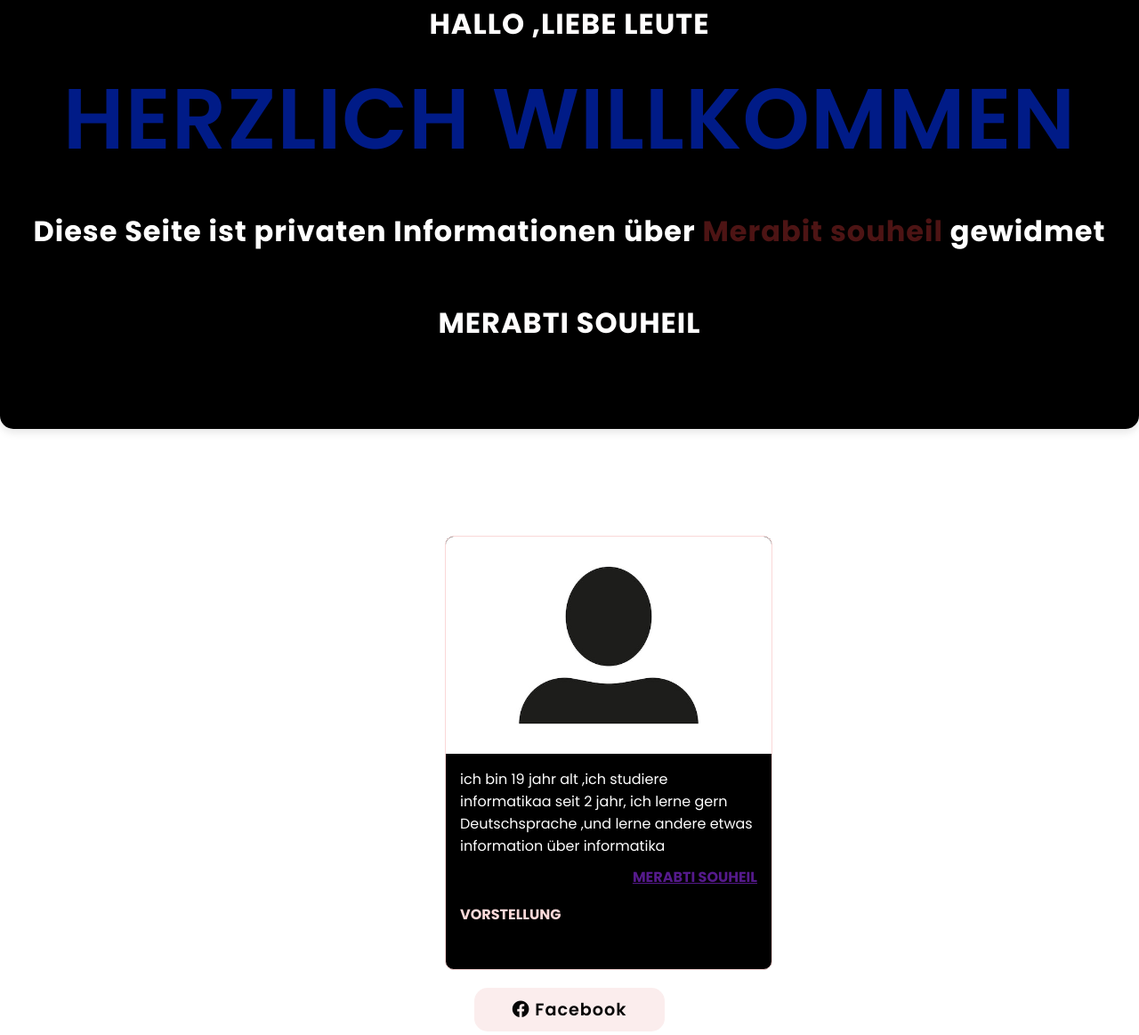
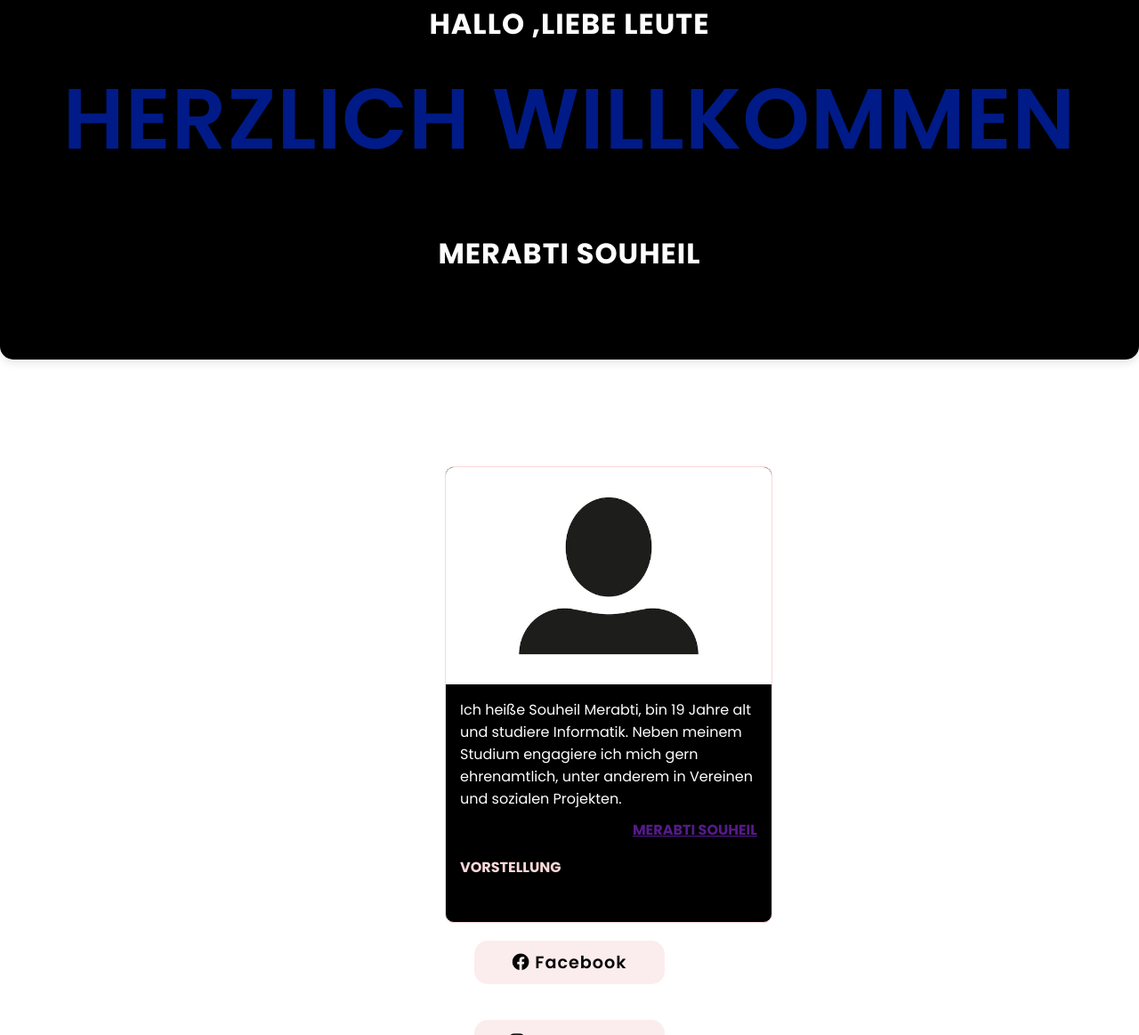
Before and after one commit to Souheil226/Souheil, a plain HTML site: page index.html in a window 1280 px wide. Shown: the part 207-1370 px from the top of the page at 89% size. Drawn offline with nearby package versions, Linux system fonts and the light colour scheme.

Commit message:
Update index.html

```diff
--- a/index.html
+++ b/index.html
@@ -38,8 +38,8 @@
 
     <div>
             <h2>HALLO ,liebe leute <br><span>Herzlich Willkommen</span></h2>
-            <h3>Diese Seite ist privaten Informationen über <span>Merabit souheil</span>  gewidmet</h3>
-           <br>
+           <!-- <h3>Diese Seite ist privaten Informationen über <span>Merabit souheil</span>  gewidmet</h3>
+          --> <br>
 
 
           </div>
@@ -138,7 +138,9 @@
 
 
 
-    <p class="project-cat">ich bin 19 jahr alt ,ich studiere informatikaa seit 2 jahr, ich lerne gern Deutschsprache ,und lerne andere etwas information über informatika  </p>
+    <p class="project-cat">Ich heiße Souheil Merabti, bin 19 Jahre alt und studiere Informatik.
+Neben meinem Studium engagiere ich mich gern ehrenamtlich,
+unter anderem in Vereinen und sozialen Projekten. </p>
 
     <strong class="project-title">
 
```
